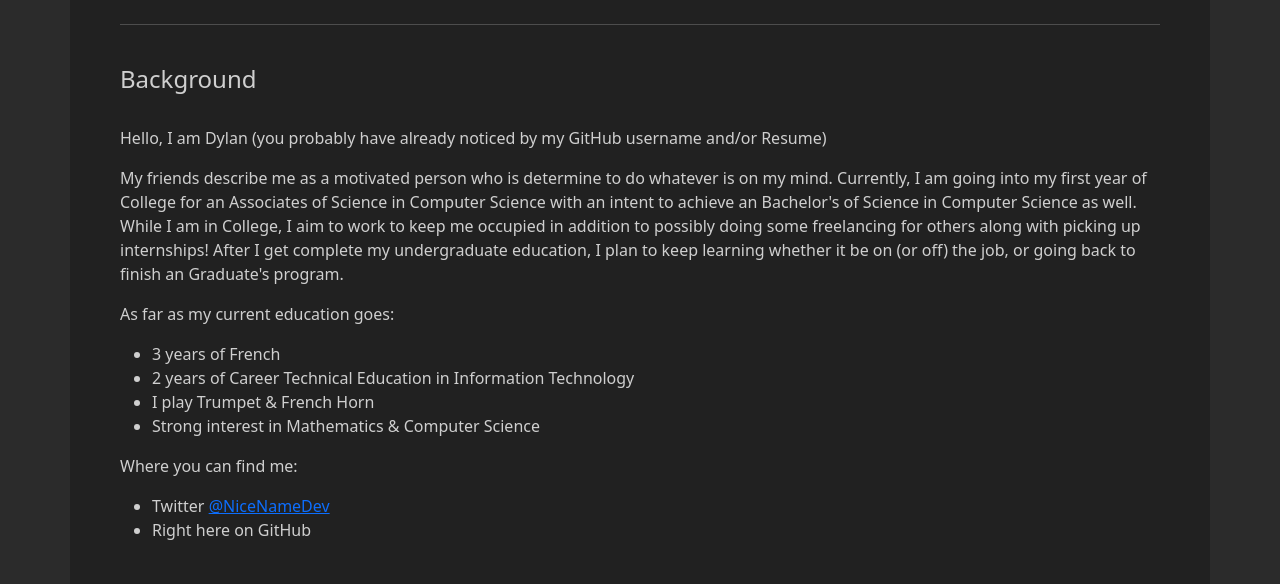
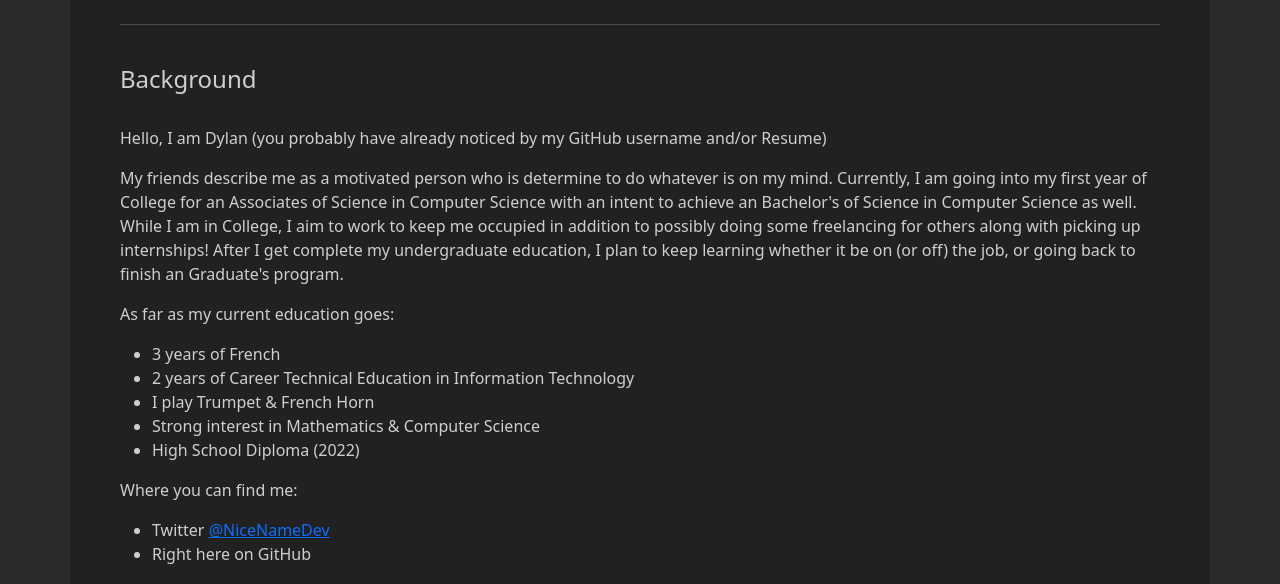
Before and after one commit to dylandamiano/dylandamiano.github.io, a plain HTML site: page index.html in a window 1280 px wide. Shown: the part 216-800 px from the top of the page. Drawn offline with nearby package versions, Linux system fonts and the light colour scheme; a script that the page names is missing.

Commit message:
2022-05-22 @ 1139 AM

```diff
--- a/index.html
+++ b/index.html
@@ -75,6 +75,7 @@
                                     <li>2 years of Career Technical Education in Information Technology</li>
                                     <li>I play Trumpet & French Horn</li>
                                     <li>Strong interest in Mathematics & Computer Science</li>
+                                    <li>High School Diploma (2022)</li>
                                 </ul>
                             </p>
 
```
